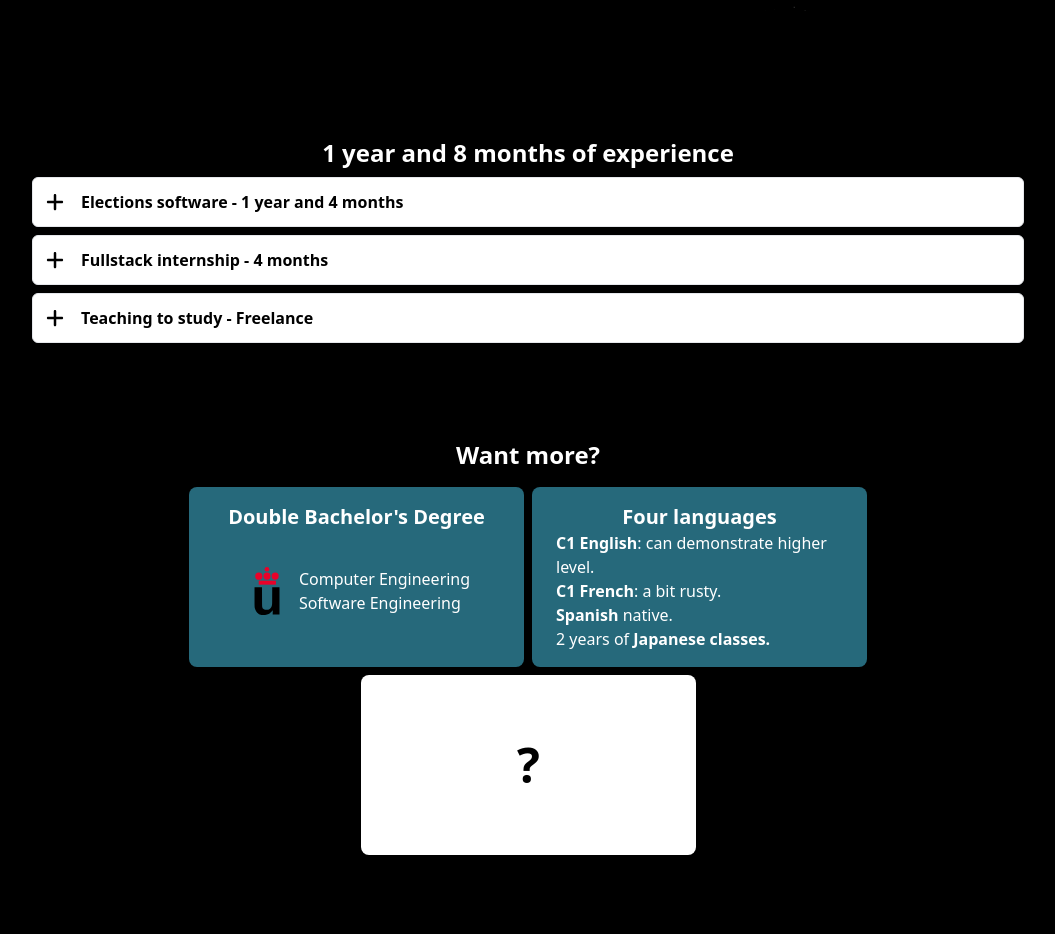
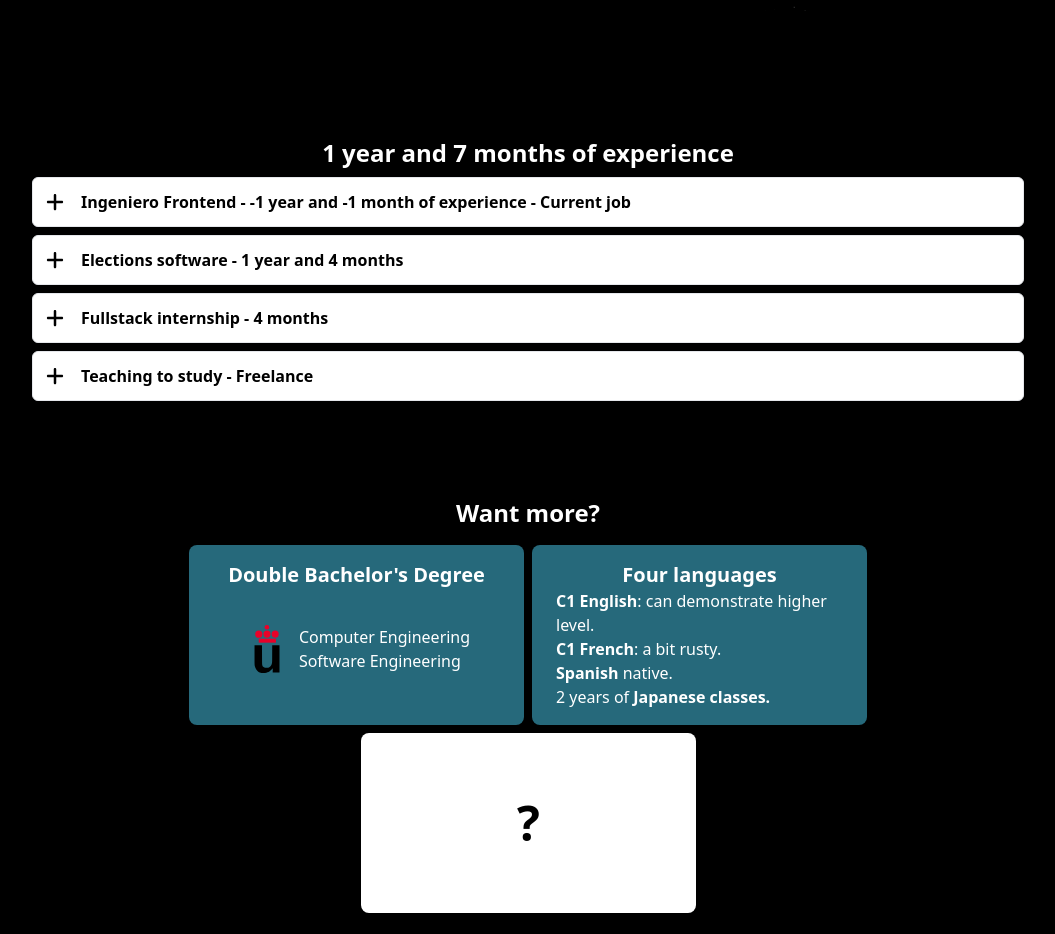
Before and after one commit to Kikemaji/resume, a Next.js app: page /en in a window 1280 px wide. Shown: the part 1420-2354 px from the top of the page, without its empty margins (112-1167 px from the left). Built offline with nearby package versions, Linux system fonts and the light colour scheme.

Commit message:
Added new job

```diff
--- a/src/components/sections/experience/ExperienceSection.tsx
+++ b/src/components/sections/experience/ExperienceSection.tsx
@@ -11,17 +11,26 @@ import * as data from './text';
 import { Dictionary } from '@/dictionaries/dictionaries';
 import { getTranslation } from '@/utils/getTranslations';
 
-const comienzoAprox = new Date(2022, 6, 12).getTime(); // Adding 2 previous jobs
-const ahora = new Date().getTime();
-const diferenciaEnMilisegundos = ahora - comienzoAprox;
-const anosDeExperiencia = Math.floor(
-  diferenciaEnMilisegundos / (365.25 * 24 * 60 * 60 * 1000)
+const now = new Date().getTime();
+const aproxStart = new Date(2022, 7, 8).getTime(); // Adding previous jobs
+const totalTimeMiliseconds = now - aproxStart;
+const totalYearsOfExperience = Math.floor(
+  totalTimeMiliseconds / (365.25 * 24 * 60 * 60 * 1000)
 );
-const mesasDeExperiencia = Math.floor(
-  (diferenciaEnMilisegundos % (365.25 * 24 * 60 * 60 * 1000)) /
+const totalMonthsOfExperience = Math.floor(
+  (totalTimeMiliseconds % (365.25 * 24 * 60 * 60 * 1000)) /
     (30.44 * 24 * 60 * 60 * 1000)
 );
-const stopCounting = true;
+
+const startCurrentJob = new Date(2024, 3, 8).getTime(); // January is 0
+const timeInCurrentJob = now - startCurrentJob;
+const yearsOfExperienceCurrentJob = Math.floor(
+  timeInCurrentJob / (365.25 * 24 * 60 * 60 * 1000)
+);
+const monthsOfExperienceCurrentJob = Math.floor(
+  (timeInCurrentJob % (365.25 * 24 * 60 * 60 * 1000)) /
+    (30.44 * 24 * 60 * 60 * 1000)
+);
 
 const ExperienceSection = ({ dictionary }: { dictionary: Dictionary }) => {
   const [value, setValue] = useState('-1');
@@ -32,20 +41,52 @@ const ExperienceSection = ({ dictionary }: { dictionary: Dictionary }) => {
   const resetSelect = () => {
     setValue('-1');
   };
+  const totalExperienceJSX = (
+    <>
+      {totalYearsOfExperience}{' '}
+      {totalYearsOfExperience > 1
+        ? getTranslation(dictionary, ['plusYears'])
+        : getTranslation(dictionary, ['year'])}{' '}
+      {totalMonthsOfExperience}{' '}
+      {totalMonthsOfExperience > 1
+        ? getTranslation(dictionary, ['plusMonth'])
+        : getTranslation(dictionary, ['month'])}{' '}
+      {getTranslation(dictionary, ['experienceSection', 'ofExperience'])}
+    </>
+  );
+
+  const currentJobExperienceString = `Ingeniero Frontend - ${yearsOfExperienceCurrentJob} ${
+    yearsOfExperienceCurrentJob > 1
+      ? getTranslation(dictionary, ['plusYears'])
+      : getTranslation(dictionary, ['year'])
+  } ${monthsOfExperienceCurrentJob} ${
+    monthsOfExperienceCurrentJob > 1
+      ? getTranslation(dictionary, ['plusMonth'])
+      : getTranslation(dictionary, ['month'])
+  } ${getTranslation(dictionary, ['experienceSection', 'ofExperience'])} - ${getTranslation(dictionary, ['experienceSection', 'currentJob'])}`;
 
   return (
     <section className="mb-16 mt-8 flex flex-col gap-2 lg:my-24">
-      <h2 className="h2 text-center font-bold">
-        {stopCounting ? 1 : anosDeExperiencia}{' '}
-        {anosDeExperiencia > 1
-          ? getTranslation(dictionary, ['plusYears'])
-          : getTranslation(dictionary, ['year'])}{' '}
-        {stopCounting ? 8 : mesasDeExperiencia}{' '}
-        {mesasDeExperiencia > 1
-          ? getTranslation(dictionary, ['plusMonth'])
-          : getTranslation(dictionary, ['month'])}{' '}
-        {getTranslation(dictionary, ['experienceSection', 'ofExperience'])}
-      </h2>
+      <h2 className="h2 text-center font-bold">{totalExperienceJSX}</h2>
+      <Dialog
+        triggerIcon={<FaPlus className="h-5 w-5" />}
+        triggerClassName="flex items-center gap-4 rounded-md border bg-white p-3 text-black transition-colors hover:border-white hover:bg-black hover:text-white"
+        triggerText={currentJobExperienceString}
+        title={getTranslation(dictionary, [
+          'experienceSection',
+          'experience4',
+          'title',
+        ])}
+        handleClose={resetSelect}
+      >
+        <div className="max-h-[50dvh] min-h-[30dvh] overflow-y-scroll">
+          {value === '-1' && (
+            <div className="grid h-[300px] place-items-center text-xl">
+              {getTranslation(dictionary, ['experienceSection', 'noContent'])}
+            </div>
+          )}
+        </div>
+      </Dialog>
       <Dialog
         triggerIcon={<FaPlus className="h-5 w-5" />}
         triggerClassName="flex items-center gap-4 rounded-md border bg-white p-3 text-black transition-colors hover:border-white hover:bg-black hover:text-white"
--- a/src/dictionaries/en.json
+++ b/src/dictionaries/en.json
@@ -62,6 +62,8 @@
   "experienceSection": {
     "ofExperience": "of experience",
     "choseOption": "Choose an option",
+    "noContent": "Current job - To be filled in.",
+    "currentJob": "Current job",
     "select": {
       "placeholder": "What do you want to know?",
       "usedTech": "Used technology",
@@ -127,6 +129,11 @@
       "triggerText": "Elections software - 1 year and 4 months",
       "title": "Frontend Engineer - Minsait",
       "description": "Developing Spanish and Latin American election software"
+    },
+    "experience4": {
+      "triggerText": " --- ",
+      "title": "Frontend Engineer - Axpo",
+      "description": " --- "
     }
   },
   "educationSection": {
--- a/src/dictionaries/es.json
+++ b/src/dictionaries/es.json
@@ -63,6 +63,8 @@
   "experienceSection": {
     "ofExperience": "de experiencia",
     "choseOption": "Elige una opción",
+    "noContent": "Trabajo actual - Pendiente de rellenar",
+    "currentJob": "Trabajo actual",
     "select": {
       "placeholder": "¿Qué quieres saber?",
       "usedTech": "Tecnología usada",
@@ -128,6 +130,11 @@
       "triggerText": "Software de las elecciones - 1 año y 4 meses",
       "title": "Ingeniero frontend - Minsait",
       "description": "Desarrollando el *software de las elecciones* Españolas y Latinoamericanas"
+    },
+    "experience4": {
+      "triggerText": " --- ",
+      "title": "Ingeniero frontend - Axpo",
+      "description": " --- "
     }
   },
   "educationSection": {
```
